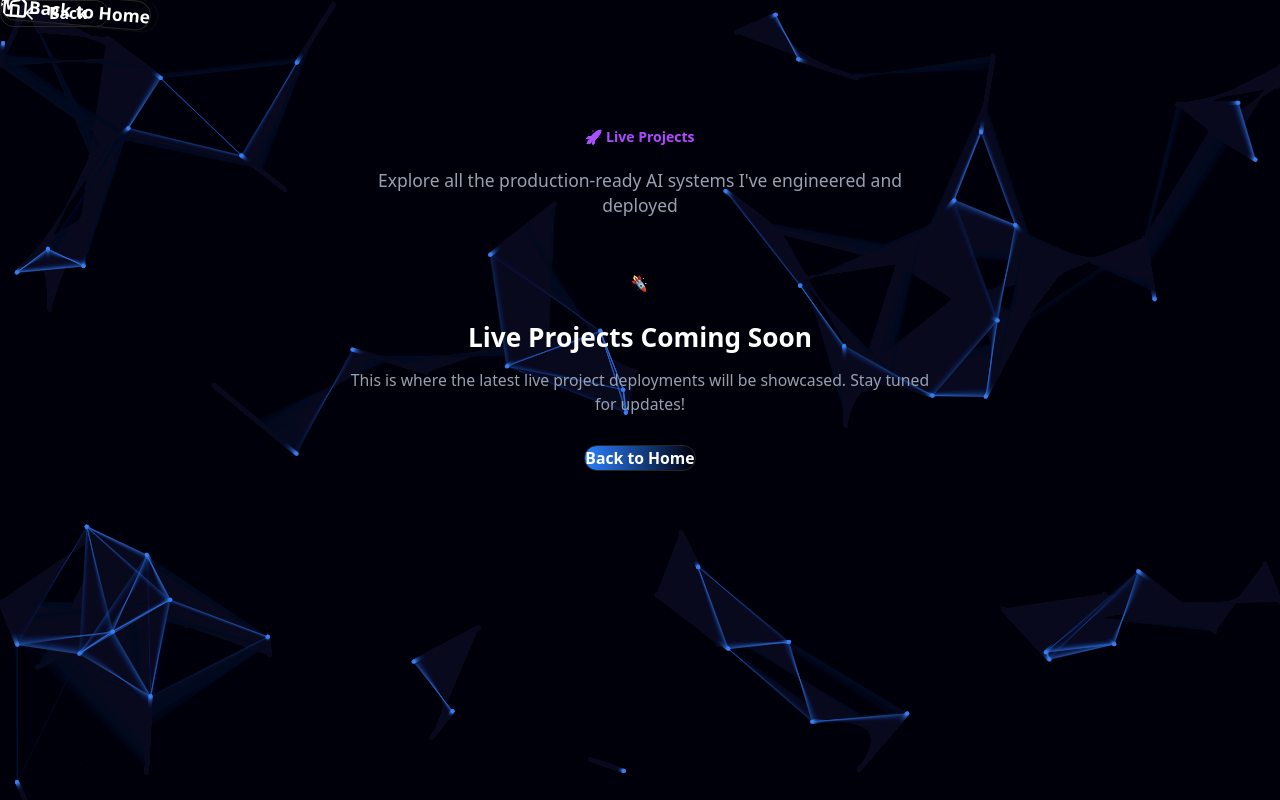
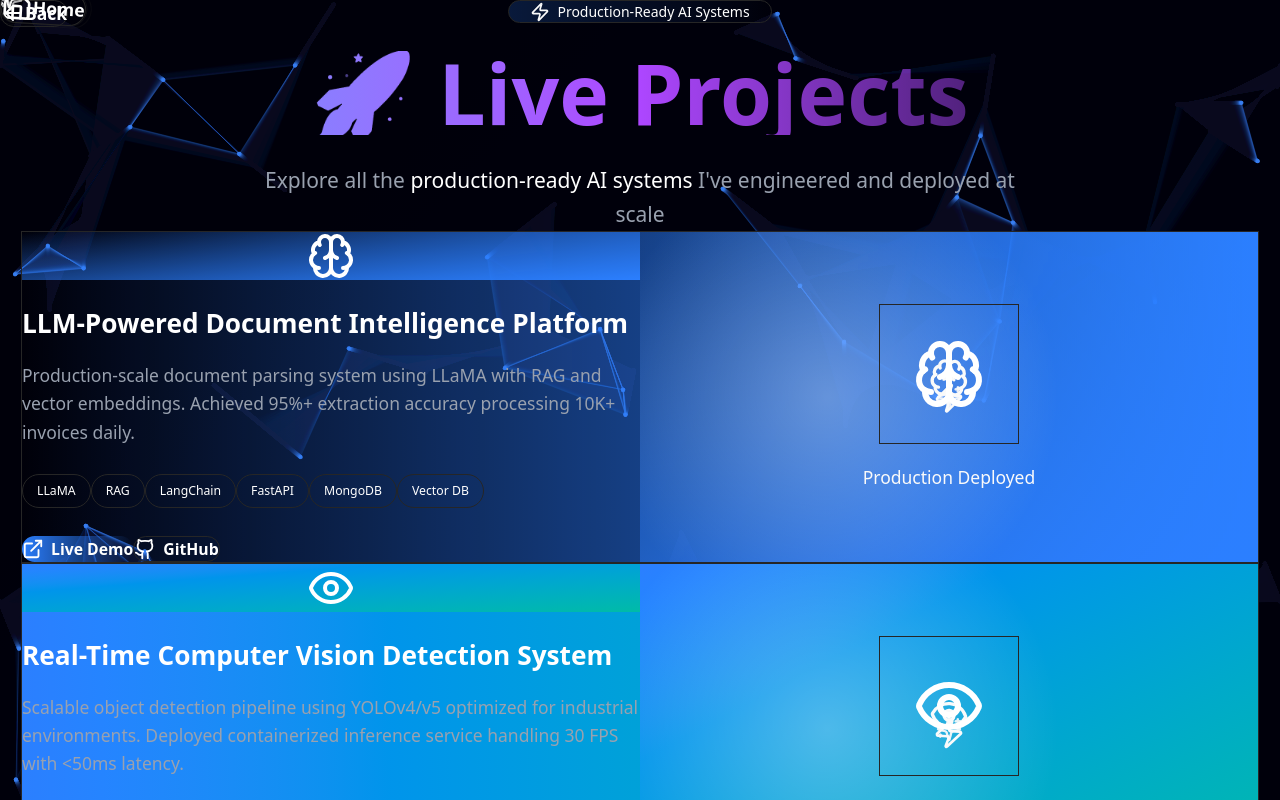
Before and after one commit to Tapas15/myai_portfilio, a React (Vite) app: page /myai_portfilio/live-projects in a window 1280 px wide. Shown: the top 800 px of the page. Built offline with nearby package versions, Linux system fonts and the light colour scheme.

Commit message:
feat: Enhance LiveProjectsPage with bigger visuals and project cards

```diff
--- a/src/pages/LiveProjectsPage.tsx
+++ b/src/pages/LiveProjectsPage.tsx
@@ -2,7 +2,7 @@ import React from 'react';
 import { motion, useMotionValue } from 'motion/react';
 import { useNavigate } from 'react-router-dom';
 import { NeuralBackground } from '../components/NeuralBackground';
-import { ArrowLeft, Home, Sparkles } from 'lucide-react';
+import { ArrowLeft, Home, Sparkles, ExternalLink, Github, Zap, Brain, Eye, Database, Layers } from 'lucide-react';
 
 export function LiveProjectsPage() {
   const navigate = useNavigate();
@@ -20,6 +20,45 @@ export function LiveProjectsPage() {
     navigate('/');
   };
 
+  const projects = [
+    {
+      title: "LLM-Powered Document Intelligence Platform",
+      description: "Production-scale document parsing system using LLaMA with RAG and vector embeddings. Achieved 95%+ extraction accuracy processing 10K+ invoices daily.",
+      icon: Brain,
+      gradient: "from-purple-500 via-violet-500 to-blue-500",
+      tech: ["LLaMA", "RAG", "LangChain", "FastAPI", "MongoDB", "Vector DB"],
+      liveUrl: "#",
+      githubUrl: "#"
+    },
+    {
+      title: "Real-Time Computer Vision Detection System",
+      description: "Scalable object detection pipeline using YOLOv4/v5 optimized for industrial environments. Deployed containerized inference service handling 30 FPS with <50ms latency.",
+      icon: Eye,
+      gradient: "from-blue-500 via-cyan-500 to-teal-500",
+      tech: ["YOLOv4/v5", "OpenCV", "PyTorch", "Docker", "FastAPI", "Redis"],
+      liveUrl: "#",
+      githubUrl: "#"
+    },
+    {
+      title: "Multi-Stage NLP Intelligence Engine",
+      description: "End-to-end document processing architecture with OCR, entity extraction, and classification. Integrated transformer models for semantic understanding.",
+      icon: Layers,
+      gradient: "from-green-500 via-emerald-500 to-cyan-500",
+      tech: ["Transformers", "Tesseract", "spaCy", "TensorFlow", "PostgreSQL"],
+      liveUrl: "#",
+      githubUrl: "#"
+    },
+    {
+      title: "Production ML Pipeline Infrastructure",
+      description: "Scalable ETL and ML training infrastructure with XGBoost models. Built automated feature engineering, model versioning, and deployment system.",
+      icon: Database,
+      gradient: "from-orange-500 via-red-500 to-pink-500",
+      tech: ["XGBoost", "Scikit-learn", "MLflow", "Airflow", "SQL Server", "Docker"],
+      liveUrl: "#",
+      githubUrl: "#"
+    }
+  ];
+
   return (
     <div
       className="dark min-h-screen bg-background text-foreground relative overflow-x-hidden"
@@ -30,62 +69,198 @@ export function LiveProjectsPage() {
       {/* Fixed Back Button - Top Left */}
       <motion.button
         onClick={() => navigate('/')}
-        className="fixed top-6 left-6 z-[100] px-6 py-3 rounded-full bg-white/10 backdrop-blur-md border border-white/30 text-white font-bold text-lg shadow-lg hover:shadow-xl flex items-center gap-2 cursor-pointer"
+        className="fixed top-8 left-8 z-[100] px-8 py-4 rounded-full bg-white/10 backdrop-blur-xl border border-white/30 text-white font-bold text-xl shadow-2xl flex items-center gap-3 cursor-pointer"
         initial={{ opacity: 0, x: -50 }}
         animate={{ opacity: 1, x: 0 }}
         transition={{ delay: 0.5, duration: 0.5 }}
         whileHover={{ scale: 1.05, backgroundColor: 'rgba(255,255,255,0.2)' }}
         whileTap={{ scale: 0.95 }}
       >
-        <ArrowLeft size={20} />
+        <ArrowLeft size={24} />
         Back
       </motion.button>
 
-      <div className="relative z-10 py-20 px-6">
-        <div className="max-w-6xl mx-auto">
-          {/* Header */}
+      <div className="relative z-10 py-16 px-6">
+        <div className="max-w-7xl mx-auto">
+          {/* Hero Header */}
           <motion.div
-            initial={{ opacity: 0, y: 50 }}
+            initial={{ opacity: 0, y: 80 }}
             animate={{ opacity: 1, y: 0 }}
-            transition={{ duration: 0.8 }}
-            className="text-center mb-16 mt-16"
+            transition={{ duration: 1, ease: "easeOut" }}
+            className="text-center mb-20 mt-20"
           >
-            <h1 className="text-5xl md:text-6xl font-bold mb-6 bg-gradient-to-r from-blue-400 via-purple-500 to-pink-400 bg-clip-text text-transparent">
+            {/* Animated Badge */}
+            <motion.div
+              initial={{ opacity: 0, scale: 0.5 }}
+              animate={{ opacity: 1, scale: 1 }}
+              transition={{ delay: 0.2, duration: 0.5 }}
+              className="inline-flex items-center gap-2 px-6 py-3 rounded-full bg-gradient-to-r from-blue-500/20 via-purple-500/20 to-pink-500/20 border border-white/20 mb-8"
+            >
+              <Zap size={20} className="text-yellow-400" />
+              <span className="text-white font-medium">Production-Ready AI Systems</span>
+            </motion.div>
+
+            <h1 className="text-6xl md:text-8xl lg:text-9xl font-bold mb-8 bg-gradient-to-r from-blue-400 via-purple-500 to-pink-500 bg-clip-text text-transparent leading-tight">
               🚀 Live Projects
             </h1>
-            <p className="text-gray-400 text-xl max-w-2xl mx-auto">
-              Explore all the production-ready AI systems I've engineered and deployed
+            <p className="text-gray-400 text-2xl md:text-3xl max-w-4xl mx-auto leading-relaxed">
+              Explore all the <span className="text-white font-semibold">production-ready AI systems</span> I've engineered and deployed at scale
             </p>
           </motion.div>
 
-          {/* Empty State for Future Projects */}
+          {/* Projects Grid */}
+          <div className="grid gap-10">
+            {projects.map((project, index) => (
+              <motion.div
+                key={index}
+                initial={{ opacity: 0, y: 100 }}
+                animate={{ opacity: 1, y: 0 }}
+                transition={{ delay: 0.3 + index * 0.15, duration: 0.8, ease: "easeOut" }}
+                className="group relative"
+              >
+                {/* Card Background with Gradient Border */}
+                <div className={`absolute inset-0 rounded-3xl bg-gradient-to-r ${project.gradient} opacity-20 blur-xl group-hover:opacity-30 transition-opacity duration-500`} />
+
+                <div className="relative bg-white/5 backdrop-blur-xl rounded-3xl border border-white/10 overflow-hidden hover:border-white/30 transition-all duration-500">
+                  <div className="grid lg:grid-cols-2 gap-0">
+                    {/* Left Side - Icon & Info */}
+                    <div className="p-10 lg:p-12 flex flex-col justify-center">
+                      <div className={`inline-flex items-center justify-center w-24 h-24 rounded-2xl bg-gradient-to-br ${project.gradient} mb-8 shadow-2xl`}>
+                        <project.icon size={48} className="text-white" />
+                      </div>
+
+                      <h2 className="text-3xl lg:text-4xl font-bold text-white mb-6 leading-tight">
+                        {project.title}
+                      </h2>
+
+                      <p className="text-gray-400 text-xl leading-relaxed mb-8">
+                        {project.description}
+                      </p>
+
+                      {/* Tech Stack Tags */}
+                      <div className="flex flex-wrap gap-3 mb-8">
+                        {project.tech.map((tech, techIndex) => (
+                          <motion.span
+                            key={techIndex}
+                            initial={{ opacity: 0, scale: 0.8 }}
+                            animate={{ opacity: 1, scale: 1 }}
+                            transition={{ delay: 0.5 + index * 0.1 + techIndex * 0.05 }}
+                            className="px-4 py-2 rounded-full bg-white/10 text-white font-medium text-sm border border-white/10"
+                          >
+                            {tech}
+                          </motion.span>
+                        ))}
+                      </div>
+
+                      {/* Action Buttons */}
+                      <div className="flex gap-4">
+                        <motion.button
+                          whileHover={{ scale: 1.05 }}
+                          whileTap={{ scale: 0.95 }}
+                          className="flex items-center gap-2 px-8 py-4 rounded-xl bg-gradient-to-r from-blue-500 to-purple-600 text-white font-bold text-lg shadow-lg shadow-purple-500/30 hover:shadow-xl transition-shadow"
+                          onClick={() => window.open(project.liveUrl, '_blank')}
+                        >
+                          <ExternalLink size={22} />
+                          Live Demo
+                        </motion.button>
+                        <motion.button
+                          whileHover={{ scale: 1.05 }}
+                          whileTap={{ scale: 0.95 }}
+                          className="flex items-center gap-2 px-8 py-4 rounded-xl bg-white/10 backdrop-blur-md text-white font-bold text-lg border border-white/20 hover:bg-white/20 transition-colors"
+                          onClick={() => window.open(project.githubUrl, '_blank')}
+                        >
+                          <Github size={22} />
+                          GitHub
+                        </motion.button>
+                      </div>
+                    </div>
+
+                    {/* Right Side - Visual/Preview */}
+                    <div className={`relative h-96 lg:h-auto bg-gradient-to-br ${project.gradient} flex items-center justify-center overflow-hidden`}>
+                      {/* Animated Background Effects */}
+                      <motion.div
+                        className="absolute inset-0 opacity-30"
+                        animate={{
+                          background: [
+                            `radial-gradient(circle at 20% 50%, rgba(255,255,255,0.3) 0%, transparent 50%)`,
+                            `radial-gradient(circle at 80% 50%, rgba(255,255,255,0.3) 0%, transparent 50%)`,
+                            `radial-gradient(circle at 20% 50%, rgba(255,255,255,0.3) 0%, transparent 50%)`
+                          ]
+                        }}
+                        transition={{ duration: 5, repeat: Infinity, ease: "easeInOut" }}
+                      />
+
+                      {/* Floating Icons */}
+                      <motion.div
+                        className="absolute top-10 right-10 w-20 h-20 rounded-xl bg-white/10 backdrop-blur-md flex items-center justify-center"
+                        animate={{ y: [0, -20, 0], rotate: [0, 5, -5, 0] }}
+                        transition={{ duration: 4, repeat: Infinity, ease: "easeInOut", delay: index * 0.5 }}
+                      >
+                        <project.icon size={40} className="text-white/80" />
+                      </motion.div>
+
+                      <motion.div
+                        className="absolute bottom-10 left-10 w-16 h-16 rounded-lg bg-white/10 backdrop-blur-md flex items-center justify-center"
+                        animate={{ y: [0, 15, 0], rotate: [0, -5, 5, 0] }}
+                        transition={{ duration: 3, repeat: Infinity, ease: "easeInOut", delay: index * 0.3 }}
+                      >
+                        <Zap size={32} className="text-yellow-300/80" />
+                      </motion.div>
+
+                      {/* Center Visual Element */}
+                      <motion.div
+                        initial={{ scale: 0.8, opacity: 0 }}
+                        animate={{ scale: 1, opacity: 1 }}
+                        transition={{ delay: 0.5 + index * 0.2, duration: 0.8 }}
+                        className="text-center z-10"
+                      >
+                        <div className="w-40 h-40 mx-auto rounded-3xl bg-white/10 backdrop-blur-md flex items-center justify-center mb-6 shadow-2xl border border-white/20">
+                          <project.icon size={72} className="text-white" />
+                        </div>
+                        <p className="text-white/80 text-xl font-medium">Production Deployed</p>
+                      </motion.div>
+
+                      {/* Sparkle Effects */}
+                      <motion.div
+                        className="absolute top-1/4 left-1/4"
+                        animate={{ scale: [1, 1.5, 1], opacity: [0.5, 1, 0.5] }}
+                        transition={{ duration: 2, repeat: Infinity }}
+                      >
+                        <Sparkles size={24} className="text-white/60" />
+                      </motion.div>
+                      <motion.div
+                        className="absolute bottom-1/4 right-1/4"
+                        animate={{ scale: [1, 1.5, 1], opacity: [0.5, 1, 0.5] }}
+                        transition={{ duration: 2, repeat: Infinity, delay: 0.5 }}
+                      >
+                        <Sparkles size={20} className="text-white/60" />
+                      </motion.div>
+                    </div>
+                  </div>
+                </div>
+              </motion.div>
+            ))}
+          </div>
+
+          {/* Call to Action */}
           <motion.div
             initial={{ opacity: 0, y: 50 }}
-            animate={{ opacity: 1, y: 0 }}
+            whileInView={{ opacity: 1, y: 0 }}
+            viewport={{ once: true }}
             transition={{ duration: 0.8 }}
-            className="text-center py-32"
+            className="text-center mt-20"
           >
-            <motion.div
-              animate={{ rotate: 360 }}
-              transition={{ duration: 20, repeat: Infinity, ease: "linear" }}
-              className="mb-8 inline-block"
-            >
-              🚀
-            </motion.div>
-            <h2 className="text-3xl md:text-4xl font-bold mb-4 text-white">
-              Live Projects Coming Soon
-            </h2>
-            <p className="text-gray-400 text-lg max-w-2xl mx-auto mb-8">
-              This is where the latest live project deployments will be showcased. Stay tuned for updates!
-            </p>
-            <motion.button
-              onClick={() => navigate('/')}
-              className="px-8 py-3 rounded-full bg-gradient-to-r from-blue-500 to-purple-600 text-white font-bold text-lg shadow-lg hover:shadow-2xl border border-blue-400/50"
-              whileHover={{ scale: 1.1 }}
-              whileTap={{ scale: 0.95 }}
-            >
-              Back to Home
-            </motion.button>
+            <div className="inline-block p-1 rounded-3xl bg-gradient-to-r from-blue-500 via-purple-500 to-pink-500">
+              <motion.button
+                onClick={() => navigate('/')}
+                className="px-12 py-6 rounded-[22px] bg-gray-900 text-white font-bold text-2xl shadow-2xl flex items-center gap-3"
+                whileHover={{ scale: 1.02 }}
+                whileTap={{ scale: 0.98 }}
+              >
+                <Home size={32} />
+                Explore More on Home
+              </motion.button>
+            </div>
           </motion.div>
         </div>
       </div>
@@ -101,7 +276,7 @@ export function LiveProjectsPage() {
         }}
         initial={{ opacity: 0, scale: 0 }}
         animate={{ opacity: 1, scale: 1 }}
-        transition={{ delay: 0.3, duration: 0.5 }}
+        transition={{ delay: 0.5, duration: 0.5 }}
       >
         <motion.div
           className="relative cursor-pointer"
@@ -127,30 +302,30 @@ export function LiveProjectsPage() {
           }}
         >
           {/* Main Button - Glass Effect */}
-          <div className="relative px-10 py-6 rounded-full bg-white/10 backdrop-blur-md shadow-2xl border border-white/30 overflow-hidden">
+          <div className="relative px-12 py-8 rounded-full bg-white/10 backdrop-blur-md shadow-2xl border border-white/30 overflow-hidden">
             {/* Animated gradient overlay */}
             <div className="absolute inset-0 bg-gradient-to-r from-green-400/20 via-emerald-400/20 to-teal-400/20 opacity-0 hover:opacity-100 transition-opacity duration-300" />
 
             {/* Sparkle effects */}
             <motion.div
-              className="absolute top-2 right-4 text-yellow-300"
+              className="absolute top-3 right-6 text-yellow-300"
               animate={{ scale: [1, 1.5, 1], opacity: [0.5, 1, 0.5] }}
               transition={{ repeat: Infinity, duration: 1 }}
             >
-              <Sparkles size={16} />
+              <Sparkles size={20} />
             </motion.div>
             <motion.div
-              className="absolute bottom-2 left-4 text-yellow-300"
+              className="absolute bottom-3 left-6 text-yellow-300"
               animate={{ scale: [1, 1.5, 1], opacity: [0.5, 1, 0.5] }}
               transition={{ repeat: Infinity, duration: 1.2, delay: 0.3 }}
             >
-              <Sparkles size={12} />
+              <Sparkles size={16} />
             </motion.div>
 
             {/* Button Content */}
             <span className="relative flex items-center gap-3 text-white font-bold text-xl drop-shadow-lg">
-              <Home size={28} />
-              Back to Home
+              <Home size={32} />
+              Home
             </span>
           </div>
 
```
